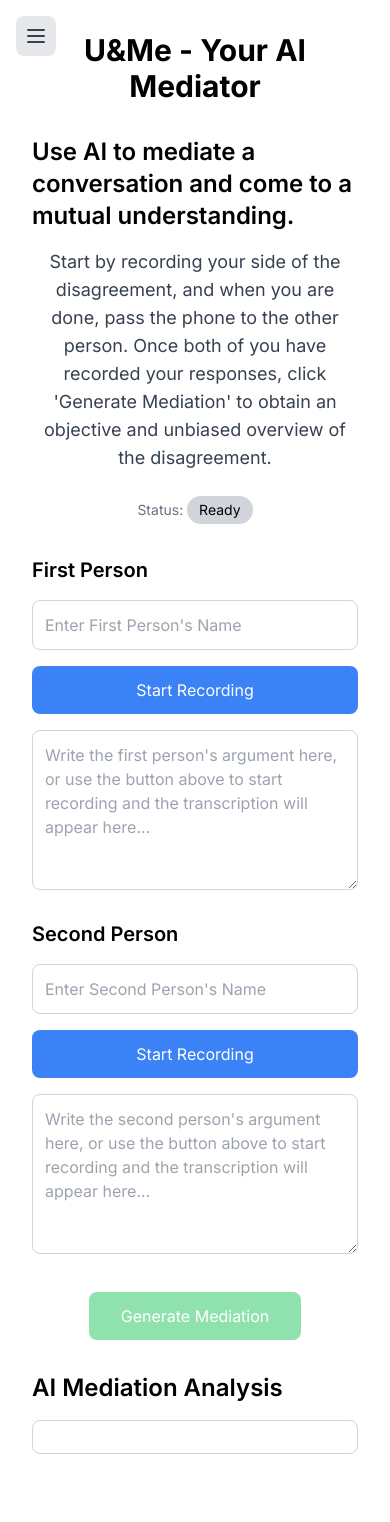
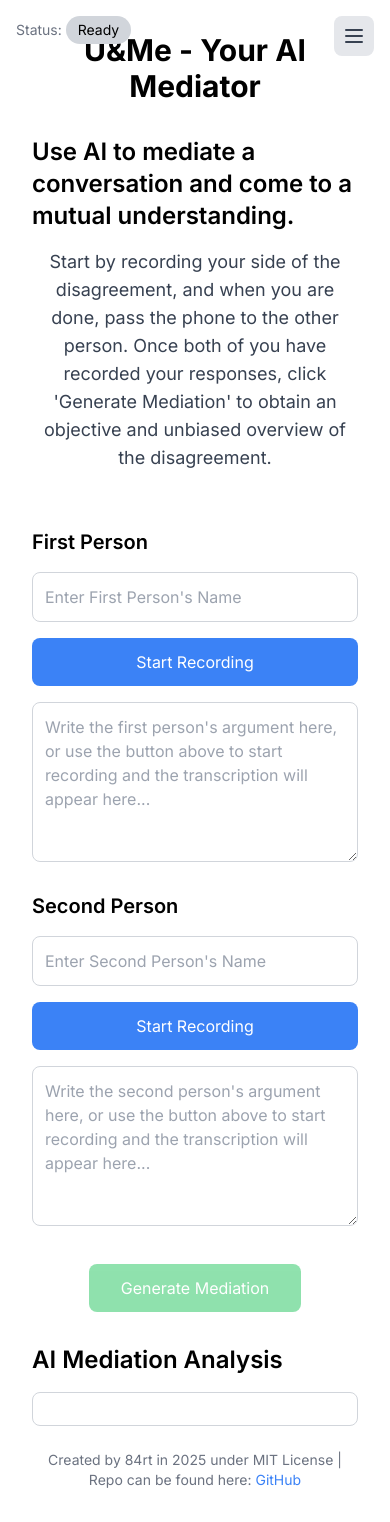
Before and after one commit to 84rt/UandMe, a Next.js app: page / in a window 390 px wide. Before the commit the page ends 1486 px from the top, so only its background shows below. Built offline with nearby package versions, Linux system fonts and the light colour scheme; no server answers.

Commit message:
Moved the menu from lrft to the firght corner, and moved the status indicator to the top right corner so that it's always visible (important for mobile)

```diff
--- a/app/components/side-menu.tsx
+++ b/app/components/side-menu.tsx
@@ -15,11 +15,11 @@ export function SideMenu({ darkMode, gregMode, founderMode, onDarkModeToggle, on
   const [isOpen, setIsOpen] = useState(false);
 
   return (
-    <div className="fixed left-0 top-0 h-full z-50">
+    <div className="fixed right-0 top-0 h-full z-50">
       {/* Menu Button - Now outside the sliding panel */}
       <button
         onClick={() => setIsOpen(!isOpen)}
-        className={`fixed top-4 left-4 p-2 rounded-lg bg-gray-200 dark:bg-gray-700 hover:bg-gray-300 dark:hover:bg-gray-600 transition-colors z-50`}
+        className={`fixed top-4 right-4 p-2 rounded-lg bg-gray-200 dark:bg-gray-700 hover:bg-gray-300 dark:hover:bg-gray-600 transition-colors z-50`}
         aria-label="Toggle menu"
       >
         <svg
@@ -38,7 +38,7 @@ export function SideMenu({ darkMode, gregMode, founderMode, onDarkModeToggle, on
 
       {/* Menu Content */}
       <div
-        className={`fixed left-0 top-0 h-full bg-white dark:bg-gray-800 shadow-lg transition-all duration-300 ${
+        className={`fixed right-0 top-0 h-full bg-white dark:bg-gray-800 shadow-lg transition-all duration-300 ${
           isOpen ? 'w-64 opacity-100' : 'w-0 opacity-0 pointer-events-none'
         }`}
       >
--- a/app/page.tsx
+++ b/app/page.tsx
@@ -310,6 +310,21 @@ Present your summary in the following format:
         }}
       />
       <div className="relative z-10">
+        {/* Status indicator moved to top left */}
+        <div className="fixed top-4 left-4 z-50">
+          <span className="text-sm text-gray-500 dark:text-gray-400">Status: </span>
+          <span className={`inline-block px-3 py-1 rounded-full text-sm ${
+            status === 'idle' ? 'bg-gray-300 dark:bg-gray-500' :
+            status === 'recording' ? 'bg-red-300 dark:bg-red-800 animate-pulse' :
+            status === 'transcribing' ? 'bg-yellow-300 dark:bg-yellow-800' :
+            'bg-blue-300 dark:bg-blue-800'
+          }`}>
+            {status === 'idle' ? 'Ready' :
+             status === 'recording' ? 'Recording...' :
+             status === 'transcribing' ? 'Transcribing...' :
+             'Generating Response...'}
+          </span>
+        </div>
         <main className="min-h-screen p-8 max-w-4xl mx-auto">
           <h1 className="text-3xl font-bold mb-8 text-center dark:text-white">U&Me - Your AI Mediator</h1>
           <h4 className="text-2xl font-semibold mb-4 dark:text-white">
@@ -327,20 +342,7 @@ Present your summary in the following format:
             </div>
           )}
           <div className="text-center mb-8">
-            <div className="mb-4">
-              <span className="text-sm text-gray-500 dark:text-gray-400">Status: </span>
-              <span className={`inline-block px-3 py-1 rounded-full text-sm ${
-                status === 'idle' ? 'bg-gray-300 dark:bg-gray-500' :
-                status === 'recording' ? 'bg-red-300 dark:bg-red-800 animate-pulse' :
-                status === 'transcribing' ? 'bg-yellow-300 dark:bg-yellow-800' :
-                'bg-blue-300 dark:bg-blue-800'
-              }`}>
-                {status === 'idle' ? 'Ready' :
-                 status === 'recording' ? 'Recording...' :
-                 status === 'transcribing' ? 'Transcribing...' :
-                 'Generating Response...'}
-              </span>
-            </div>
+            {/* Removed the old status indicator from here */}
           </div>
           <div className="grid grid-cols-1 md:grid-cols-2 gap-6 mb-8">
             <div className="space-y-4">
@@ -427,6 +429,10 @@ Present your summary in the following format:
             >
             </div>
           </div>
+          <br></br>
+          <p className="text-sm text-center text-gray-500 dark:text-gray-400">
+            Created by 84rt in 2025 under MIT License | Repo can be found here: <a href="https://github.com/84rt/UandMe" target="_blank" rel="noopener noreferrer" className="text-blue-500 hover:underline">GitHub</a>
+          </p>
         </main>
       </div>
     </div>
```
